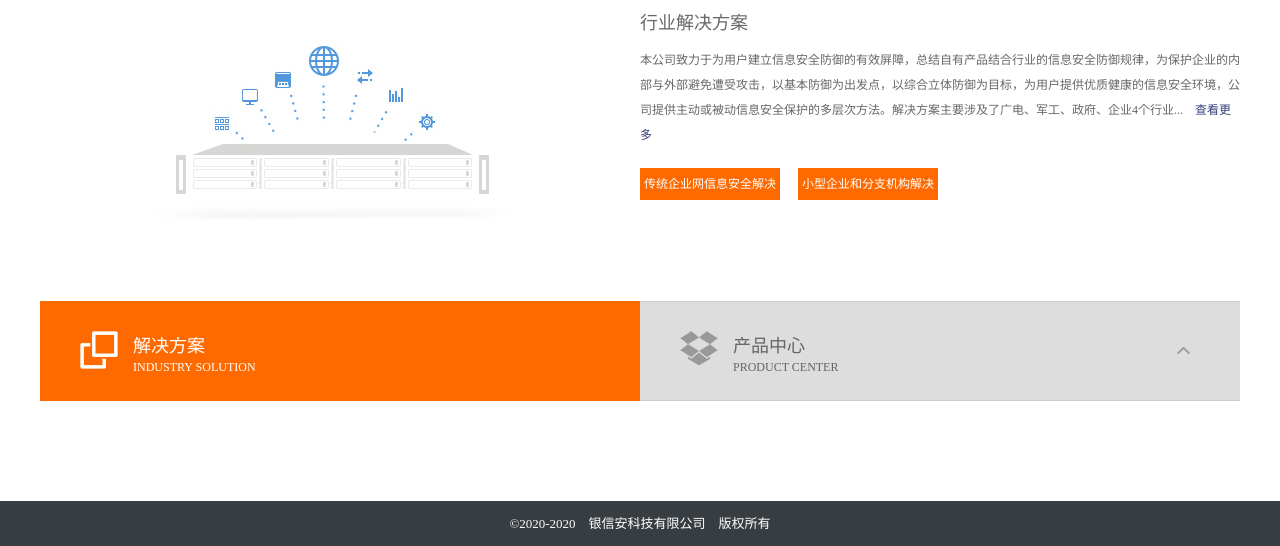
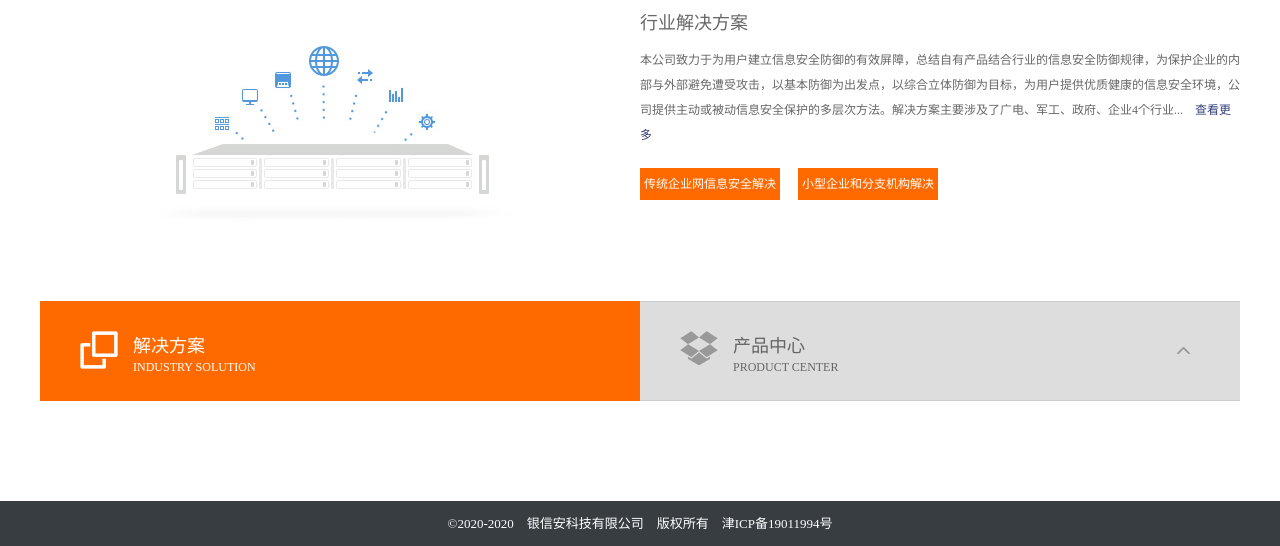
Before and after one commit to silversec/silversec, a plain HTML site: page index.html in a window 1280 px wide. Shown: the part 540-1086 px from the top of the page. Drawn offline with Linux system fonts and the light colour scheme.

Commit message:
新增备案号

```diff
--- a/index.html
+++ b/index.html
@@ -225,7 +225,7 @@
 <div class="bottom2">
     <div class="b">
         <div style="text-align: center; color: #fff; font-size: 13px;">
-            <p>©2020-2020 &nbsp;&nbsp; 银信安科技有限公司&nbsp;&nbsp;&nbsp; 版权所有</p>
+            <p>©2020-2020 &nbsp;&nbsp; 银信安科技有限公司&nbsp;&nbsp;&nbsp; 版权所有&nbsp;&nbsp;&nbsp; 津ICP备19011994号</p>
         </div>
     </div>
 </div>
```
Also changed, not shown: solutions&cid=17.html (+1 -1 lines), solutions&cid=18.html (+1 -1 lines), temp-IDS.html (+1 -1 lines), temp-IPS.html (+1 -1 lines), temp-NGFW.html (+1 -1 lines).
